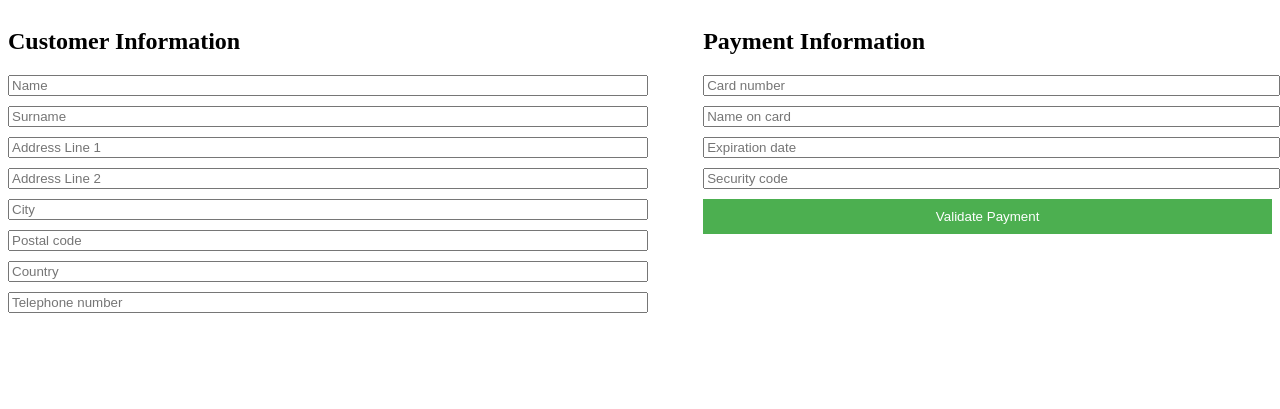
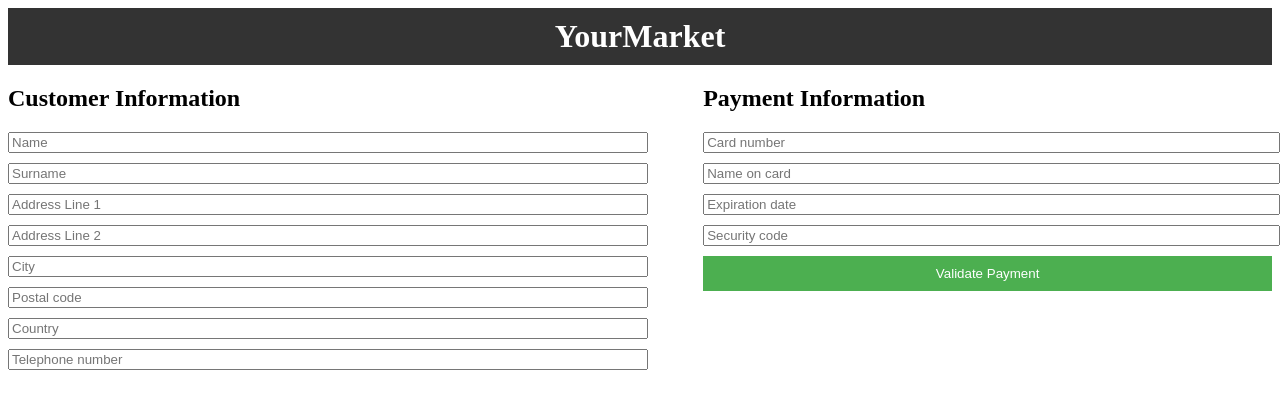
Before and after one commit to JulienFX/YourMarket, a PHP site: page /payment.php in a window 1280 px wide. Shown: the top 409 px of the page. Run offline with PHP 8.4, Linux system fonts and the light colour scheme.

Commit message:
update payment page

```diff
--- a/payment.php
+++ b/payment.php
@@ -3,6 +3,16 @@
 <head>
   <title>Payment Page</title>
   <style>
+    .navbar {
+      background-color: #333;
+      color: #fff;
+      padding: 10px;
+      text-align: center;
+    }
+
+    .navbar h1 {
+      margin: 0;
+    }
     .container {
       display: flex;
       justify-content: space-between;
@@ -40,6 +50,9 @@
   </style>
 </head>
 <body>
+<div class="navbar">
+    <h1>YourMarket</h1>
+  </div>
   <div class="container">
     <div class="form">
       <h2>Customer Information</h2>
```
